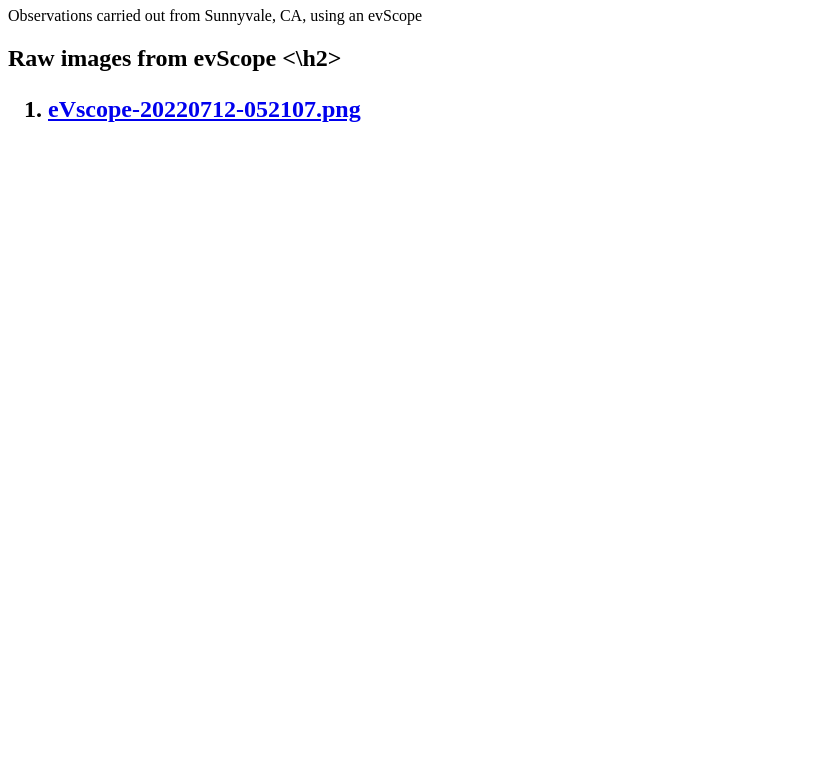
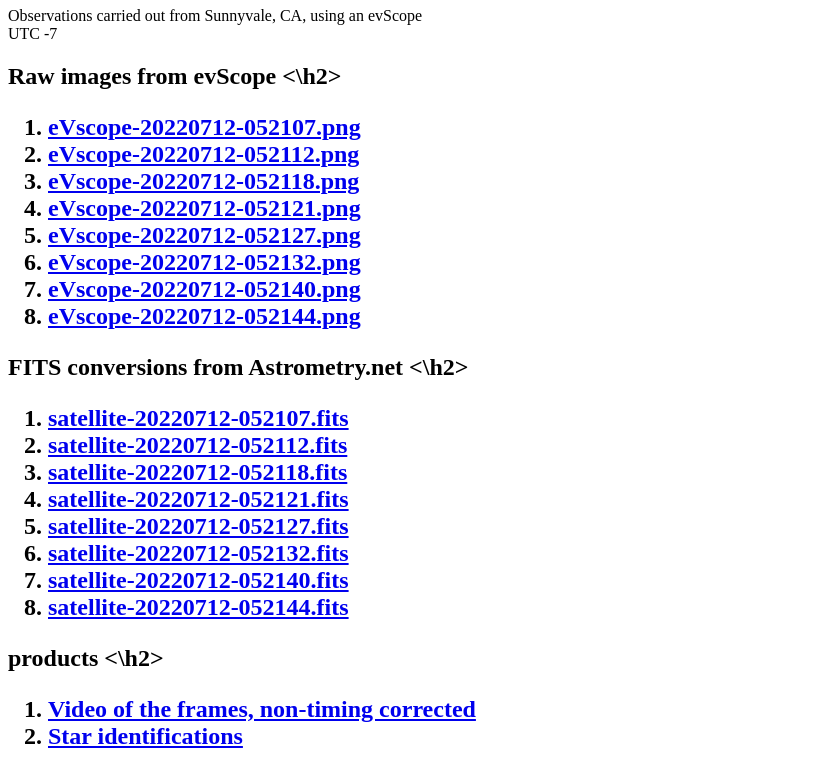
Before and after one commit to GeoffMathews/satellite-20220711, a plain HTML site: page index.html in a window 1280 px wide. Shown: the part 73-847 px from the top of the page, without its empty margins (0-826 px from the left). Before the commit the page ends 800 px from the top, so only its background shows below. Drawn offline with Linux system fonts and the light colour scheme.

Commit message:
Update index.html

```diff
--- a/index.html
+++ b/index.html
@@ -7,12 +7,39 @@
   </head>
 
   <body>
-    <h1> Incidental satellite observations 2022, July 11</h1>
-    Observations carried out from Sunnyvale, CA, using an evScope
+    <h1> Incidental satellite observations 2022, evening of July 11</h1>
+    Observations carried out from Sunnyvale, CA, using an evScope <br>
+    UTC -7
 
     <h2> Raw images from evScope <\h2>
       <ol>
         <li><a href="eVscope-20220712-052107.png">eVscope-20220712-052107.png</a>
+        <li><a href="eVscope-20220712-052112.png">eVscope-20220712-052112.png</a>
+        <li><a href="eVscope-20220712-052118.png">eVscope-20220712-052118.png</a>
+        <li><a href="eVscope-20220712-052121.png">eVscope-20220712-052121.png</a>
+        <li><a href="eVscope-20220712-052127.png">eVscope-20220712-052127.png</a>
+        <li><a href="eVscope-20220712-052132.png">eVscope-20220712-052132.png</a>
+        <li><a href="eVscope-20220712-052140.png">eVscope-20220712-052140.png</a>
+        <li><a href="eVscope-20220712-052144.png">eVscope-20220712-052144.png</a>
       </ol>
+
+    <h2> FITS conversions from Astrometry.net <\h2>
+      <ol>
+        <li><a href="satellite-20220712-052107.fits">satellite-20220712-052107.fits</a>
+        <li><a href="satellite-20220712-052112.fits">satellite-20220712-052112.fits</a>
+        <li><a href="satellite-20220712-052118.fits">satellite-20220712-052118.fits</a>
+        <li><a href="satellite-20220712-052121.fits">satellite-20220712-052121.fits</a>
+        <li><a href="satellite-20220712-052127.fits">satellite-20220712-052127.fits</a>
+        <li><a href="satellite-20220712-052132.fits">satellite-20220712-052132.fits</a>
+        <li><a href="satellite-20220712-052140.fits">satellite-20220712-052140.fits</a>
+        <li><a href="satellite-20220712-052144.fits">satellite-20220712-052144.fits</a>
+      </ol>
+
+    <h2> products <\h2>
+      <ol>
+        <li><a href="satellite-20220711.mp4">Video of the frames, non-timing corrected</a>
+        <li><a href="ssatellite-star-key.jpg">Star identifications</a>
+      </ol>
+
   </body>
 </html>
```
